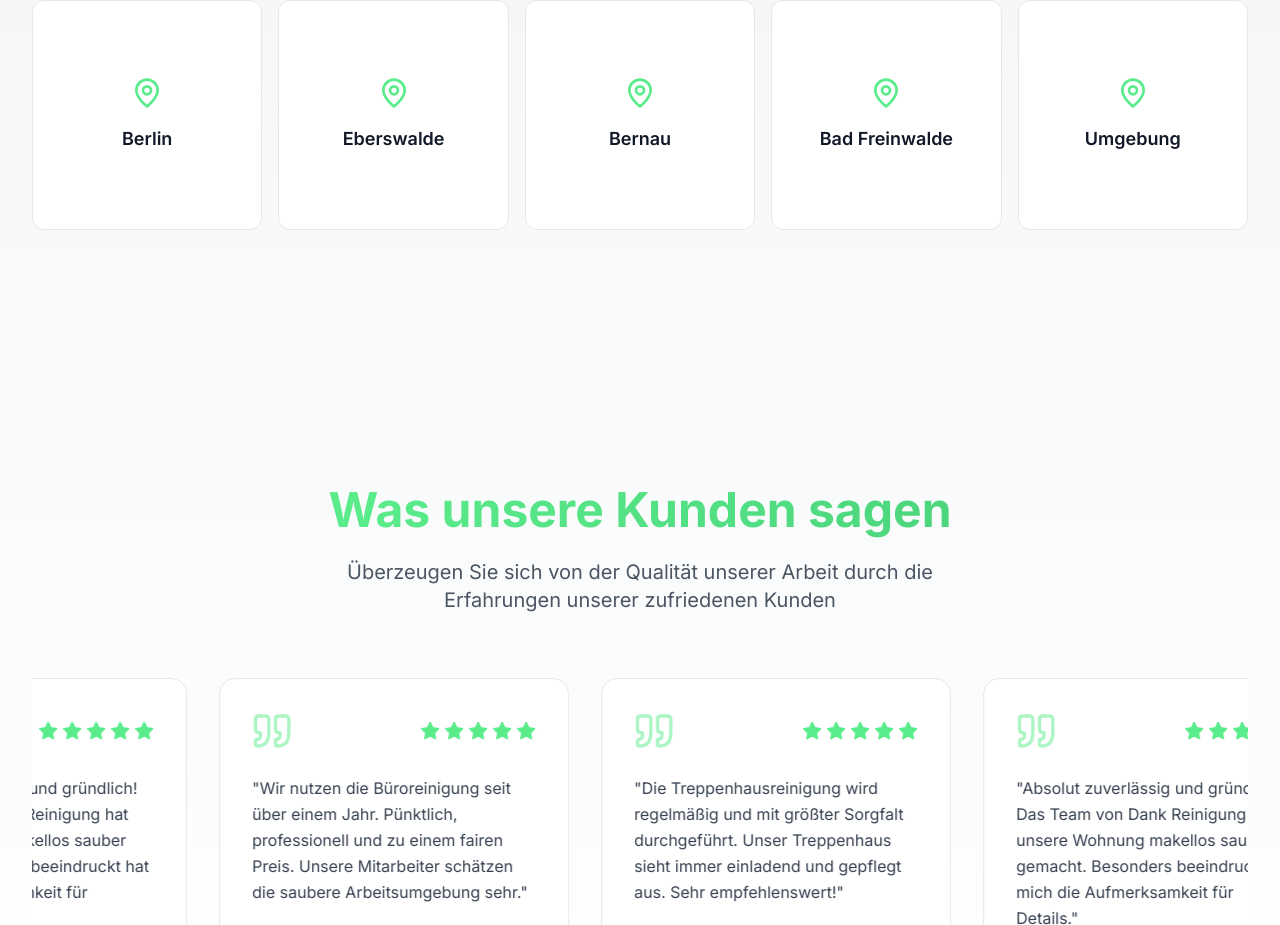
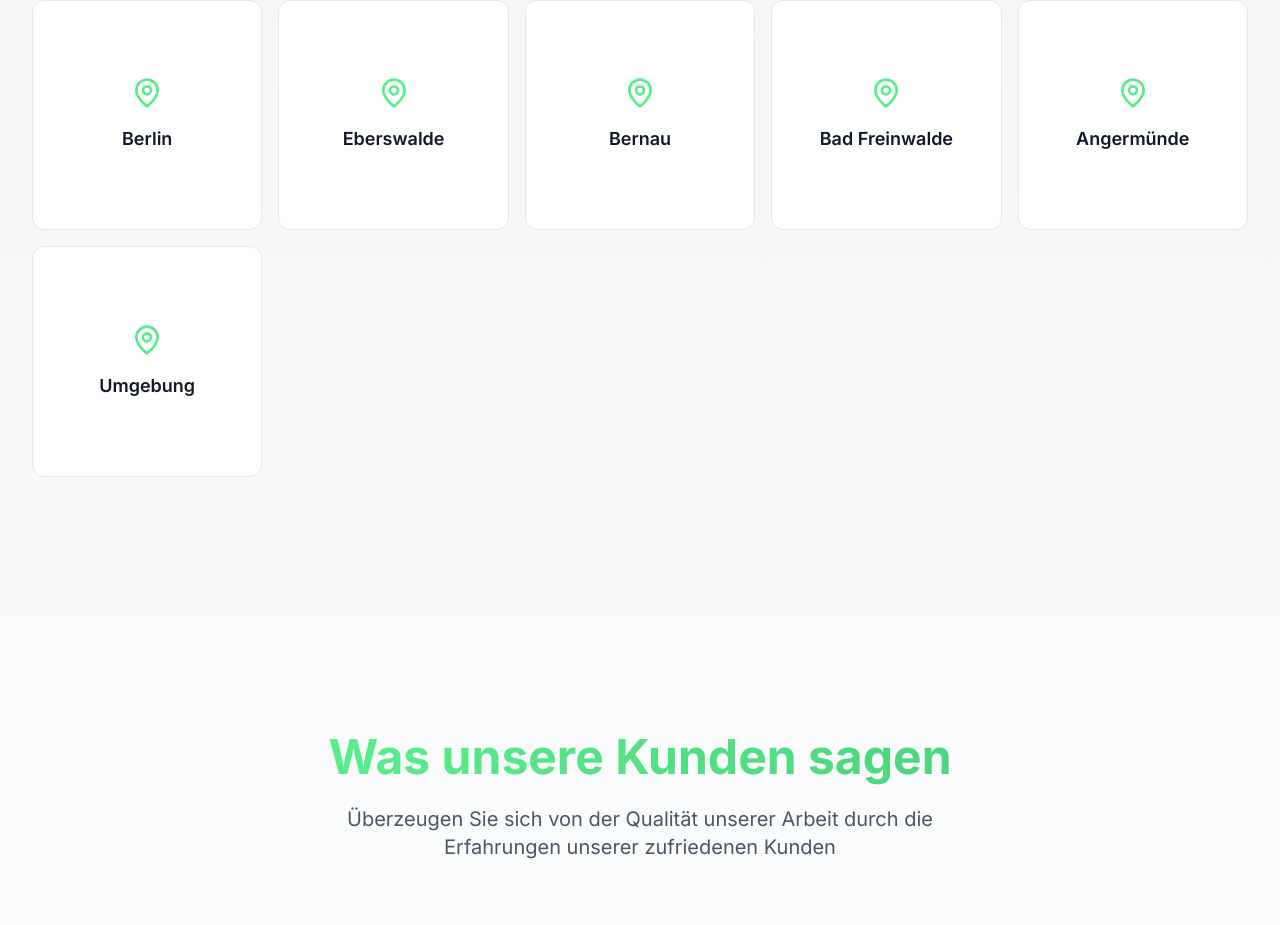
Before and after one commit to pulettevdk-collab/dank-reinigung-website, a React (Vite) app: page / in a window 1280 px wide. Shown: the part 3639-4564 px from the top of the page. Built offline with nearby package versions, Linux system fonts and the light colour scheme.

Commit message:
new locations

```diff
--- a/src/pages/HomePage.jsx
+++ b/src/pages/HomePage.jsx
@@ -197,6 +197,7 @@ export default function HomePage() {
     "Eberswalde",
     "Bernau",
     "Bad Freinwalde",
+    "Angermünde",
     "Umgebung",
   ];
 
```
